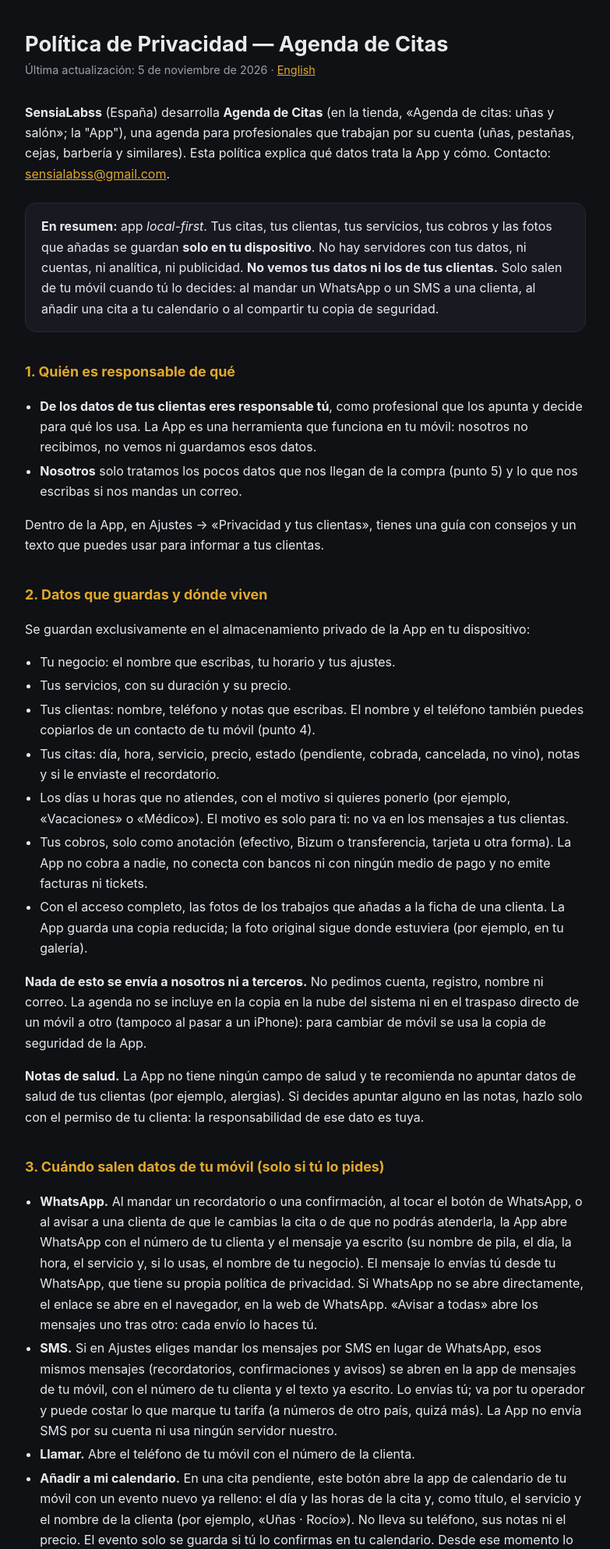
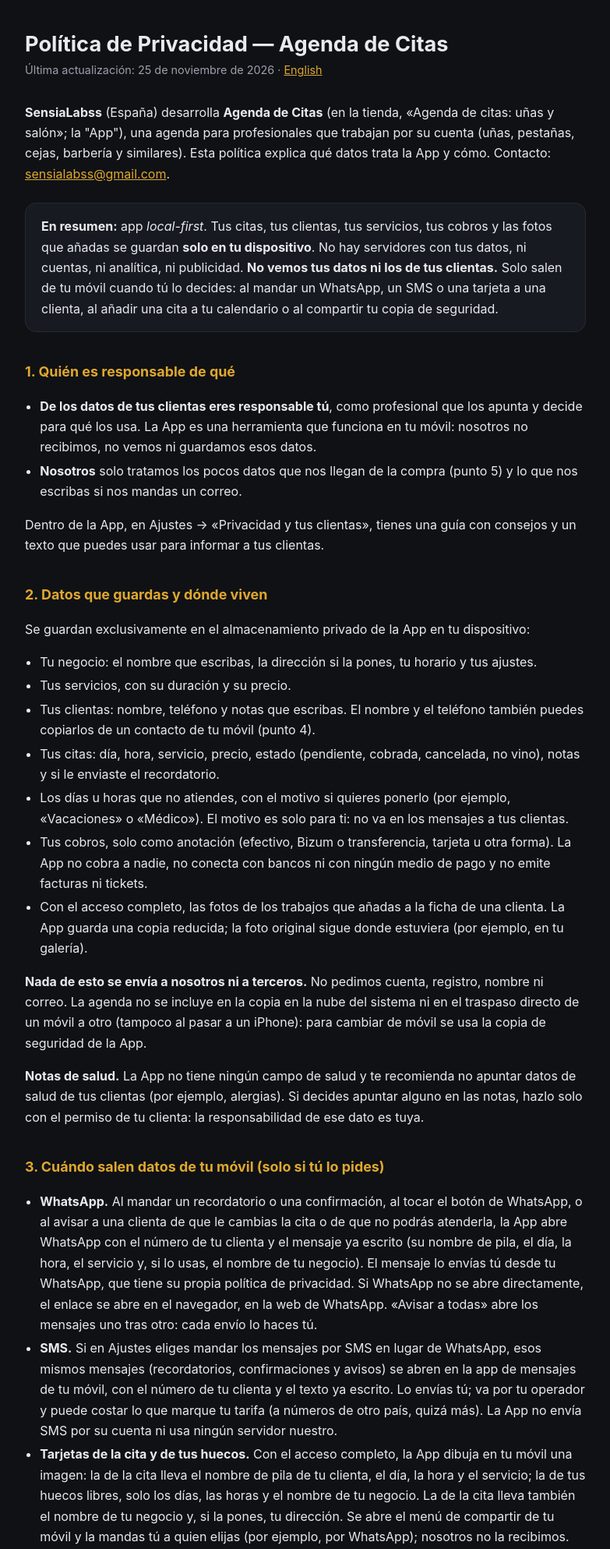
Before and after one commit to sensialabss-droid/legal, a plain HTML site: page agendacitas/privacy.html in a window 1280 px wide. Shown: the top 1987 px of the page at 78% size, without its empty margins (248-1031 px from the left). Drawn offline with Linux system fonts and the light colour scheme.

Commit message:
Agenda de citas: privacidad con las tarjetas de la cita y de los huecos y la dirección del negocio (es y en, texto de apps-legal, 25-nov)
Co-Authored-By: Claude Opus 5.5 <noreply@anthropic.com>

```diff
--- a/agendacitas/privacy.html
+++ b/agendacitas/privacy.html
@@ -7,10 +7,10 @@
 <link rel="stylesheet" href="../assets/style.css">
 </head>
 <body>
-<!-- Revisada el 5-nov-2026 contra el código de la App (calendario, aviso diario sin nombres). -->
+<!-- Revisada el 25-nov-2026 contra el código de la App (tarjetas de la cita y de los huecos, dirección del negocio). -->
 <div class="wrap">
 <h1>Política de Privacidad — Agenda de Citas</h1>
-<p class="meta">Última actualización: 5 de noviembre de 2026 · <a href="privacy-en.html" hreflang="en" lang="en">English</a></p>
+<p class="meta">Última actualización: 25 de noviembre de 2026 · <a href="privacy-en.html" hreflang="en" lang="en">English</a></p>
 
 <p><strong>SensiaLabss</strong> (España) desarrolla <strong>Agenda de Citas</strong> (en la tienda, «Agenda de
 citas: uñas y salón»; la "App"), una agenda para profesionales que trabajan por su cuenta (uñas, pestañas,
@@ -21,7 +21,7 @@ cejas, barbería y similares). Esta política explica qué datos trata la App y
 <strong>En resumen:</strong> app <em>local-first</em>. Tus citas, tus clientas, tus servicios, tus cobros
 y las fotos que añadas se guardan <strong>solo en tu dispositivo</strong>. No hay servidores con tus datos,
 ni cuentas, ni analítica, ni publicidad. <strong>No vemos tus datos ni los de tus clientas.</strong> Solo
-salen de tu móvil cuando tú lo decides: al mandar un WhatsApp o un SMS a una clienta, al añadir una cita a
+salen de tu móvil cuando tú lo decides: al mandar un WhatsApp, un SMS o una tarjeta a una clienta, al añadir una cita a
 tu calendario o al compartir tu copia de seguridad.
 </div>
 
@@ -39,7 +39,7 @@ puedes usar para informar a tus clientas.</p>
 <h2>2. Datos que guardas y dónde viven</h2>
 <p>Se guardan exclusivamente en el almacenamiento privado de la App en tu dispositivo:</p>
 <ul>
-<li>Tu negocio: el nombre que escribas, tu horario y tus ajustes.</li>
+<li>Tu negocio: el nombre que escribas, la dirección si la pones, tu horario y tus ajustes.</li>
 <li>Tus servicios, con su duración y su precio.</li>
 <li>Tus clientas: nombre, teléfono y notas que escribas. El nombre y el teléfono también puedes copiarlos de un contacto de tu móvil (punto 4).</li>
 <li>Tus citas: día, hora, servicio, precio, estado (pendiente, cobrada, cancelada, no vino), notas y si
@@ -71,6 +71,12 @@ mensajes (recordatorios, confirmaciones y avisos) se abren en la app de mensajes
 de tu clienta y el texto ya escrito. Lo envías tú; va por tu operador y puede costar lo que marque tu
 tarifa (a números de otro país, quizá más). La App no envía SMS por su cuenta ni usa ningún servidor
 nuestro.</li>
+<li><strong>Tarjetas de la cita y de tus huecos.</strong> Con el acceso completo, la App dibuja en tu móvil una
+imagen: la de la cita lleva el nombre de pila de tu clienta, el día, la hora y el servicio; la de tus huecos
+libres, solo los días, las horas y el nombre de tu negocio. La de la cita lleva también el nombre de tu negocio y,
+si la pones, tu dirección. Se abre
+el menú de compartir de tu móvil y la mandas tú a quien elijas (por ejemplo, por WhatsApp); nosotros no la
+recibimos.</li>
 <li><strong>Llamar.</strong> Abre el teléfono de tu móvil con el número de la clienta.</li>
 <li><strong>Añadir a mi calendario.</strong> En una cita pendiente, este botón abre la app de calendario de
 tu móvil con un evento nuevo ya relleno: el día y las horas de la cita y, como título, el servicio y el
```
Also changed, not shown: agendacitas/privacy-en.html (+10 -5 lines).
